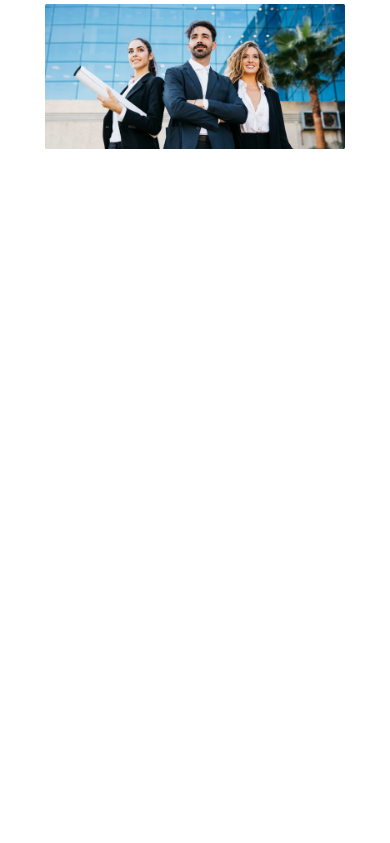
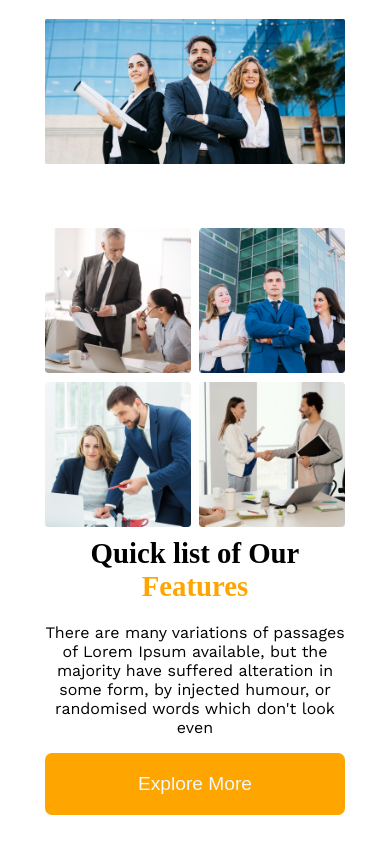
Before and after one commit to hossain71hero/g3-architects-projects, a plain HTML site: page index.html in a window 390 px wide. Shown: the part 489-1332 px from the top of the page. Before the commit the page ends 844 px from the top, so only its background shows below. Drawn offline with nearby package versions, Linux system fonts and the light colour scheme.

Commit message:
future section done

```diff
--- a/index.html
+++ b/index.html
@@ -42,6 +42,58 @@
 
                 </div>
 
+       <!-- futures section -->
+        <div class="futureSection">
+            <div class="futureImg">
+                <img src="images/team1.png" alt="">
+                <img src="images/team2.png" alt="">
+                <img src="images/team3.png" alt="">
+                <img src="images/team4.png" alt="">
+            </div>
+            <div class="futureContent">
+                <div class="futurecontent2">
+                    <h1>Quick list of  Our <br> <span>Features</span></h1>
+                <p>There are many variations of passages of Lorem Ipsum available, but the majority have suffered alteration in some form, by injected humour, or randomised words which don't look even</p>
+                <button>Explore More</button>
+                </div>
+            </div>
+        </div>
+
+
+
+
+
+
+
+
+
+
+
+
+
+
+
+
+
+
+
+
+
+
+
+
+
+
+
+
+
+
+
+
+
+
+
+
 
         </div>
 
--- a/responsive.css
+++ b/responsive.css
@@ -21,5 +21,33 @@
 
         margin: -20px 0px;
     }
+        /* future */
+        .futureSection {
 
+            flex-direction: column;
+        }
+        .futureImg {
+
+            grid-gap: 3%;
+            width: 100%;
+        }
+        .futureContent {
+            width: 100%;
+        }
+        .futurecontent2  h1{
+            font-size: 1.8rem;
+            text-align: center;
+        }
+        .futurecontent2  p{
+
+            text-align: center;
+        }
+        .futurecontent2  button{
+
+            text-align: center;
+        }
+        .futurecontent2  button {
+            text-align: center;
+            width: 100%;
+        }
 }
--- a/style.css
+++ b/style.css
@@ -1,3 +1,5 @@
+@import url('https://fonts.googleapis.com/css2?family=Work+Sans:ital,wght@0,100..900;1,100..900&display=swap');
+
 .container{
     width: 80%;
     margin: 0 auto;
@@ -45,6 +47,8 @@
 .banerContent p{
     color: rgb(128, 140, 150);
     font-size: 1.1rem;
+    font-family: "Work Sans", serif;
+   font-weight: 400;
 }
 .bannerButton button{
 padding: 20px 30px;
@@ -59,3 +63,45 @@ color: aliceblue;
 img{
     width: 100%;
 }
+
+
+/* futureSection */
+.futureSection{
+    display: flex;
+    margin-top: 60px;
+}
+
+.futureImg{
+    display: grid;
+    grid-template-columns: repeat(2,1fr);
+    grid-gap: 20px;
+    width: 50%;
+}
+.futureContent{
+    display: flex;
+    align-items: center;
+    width: 40%;
+    margin: 0 auto;
+
+}
+.futurecontent2 button{
+    padding: 20px 30px;
+border-radius: 7px;
+border: none;
+background-color: orange;
+margin-bottom: 20px;
+font-size: 1.2rem;
+color: aliceblue;
+
+}
+.futurecontent2 span{
+    color: orange;
+    font-family: 900;
+}
+.futurecontent2 p{
+    font-family: "Work Sans", serif;
+    font-weight: 400;
+}
+.futurecontent2  h1{
+    font-size: 2.5rem;
+}
```
